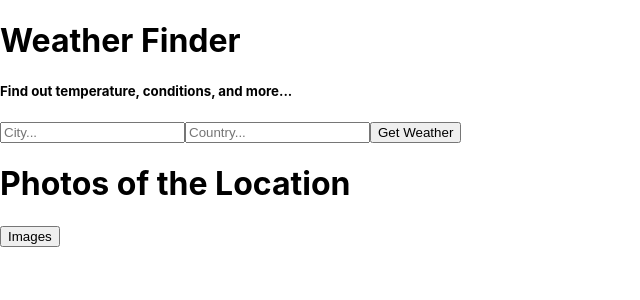
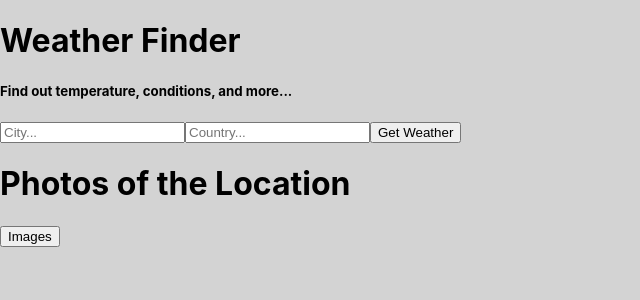
Before and after one commit to marisawadsworth/WeatherApp, a React (Create React App) app: page / in a window 1280 px wide. Shown: the top 300 px of the page, without its empty margins (0-640 px from the left). Built offline with nearby package versions, Linux system fonts and the light colour scheme.

Commit message:
Initial Commit

```diff
--- a/src/App.css
+++ b/src/App.css
@@ -0,0 +1,5 @@
+body {
+    font-family: Arial, Helvetica, sans-serif;
+    background-color: lightgrey;
+    /* background-image: url(`https://unsplash.com/photos/-6i6a23H5Ho`); */
+}
--- a/src/App.js
+++ b/src/App.js
@@ -56,14 +56,14 @@ class App extends React.Component {
         this.setState({
             images: res.results.map(i => i.urls.full)
         });
+
     };
 
     render() {
         return (
             <div>
                 <Titles />
-                {/* <Form getWeather={this.getWeather || this.fetchImages}/> */}
-                <Form getWeather={this.fetchImages}/>
+                <Form getWeather={this.getWeather}/>
                 <Weather
                     temperature={this.state.temperature}
                     city={this.state.city}
--- a/src/components/Form.js
+++ b/src/components/Form.js
@@ -1,10 +1,9 @@
 import React from "react";
 
 
-
 const Form = props => (
-    // <form onSubmit={props.getWeather || props.fetchImages}>
-    <form onSubmit={props.fetchImages}>
+    // <form onSubmit={props.getWeather && props.fetchImages}>
+    <form onSubmit={props.getWeather}>
         <input type="text" name="city" placeholder="City..."/>
         <input type="text" name="country" placeholder="Country..."/>
         <button>Get Weather</button>
--- a/src/components/Images.js
+++ b/src/components/Images.js
@@ -6,4 +6,5 @@ const unsplash = new Unsplash({
   secret: "8fbaba616470b61c3b8ee3a3aa4902fadd487f9e04b715cb494476ca1cab7503"
 });
 
+
   export default Images;
--- a/src/components/Weather.js
+++ b/src/components/Weather.js
@@ -3,7 +3,7 @@ import React from "react";
 const Weather = props => (
     <div>
         { props.city && props.country && <p>Location: { props.city }, { props.country } </p> }
-        {props.icon && <img src ={`http://openweathermap.org/img/w/${props.icon}.png`} alt="weather-icon" />}
+        { props.icon && <img src ={`http://openweathermap.org/img/w/${props.icon}.png`} alt="weather-icon" />}
         { props.temperature && <p>Temperature: { props.temperature } </p> }
         { props.humidity && <p>Humidity: { props.humidity } </p> }
         { props.description && <p className="weather__key">Conditions: { props.description } </p> }
```
